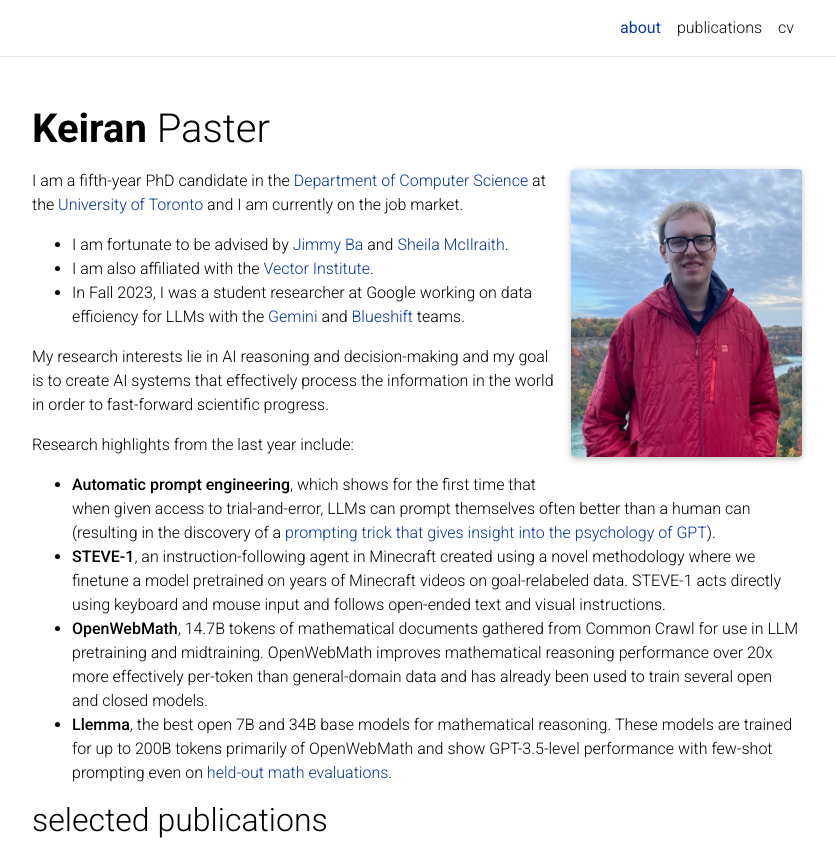
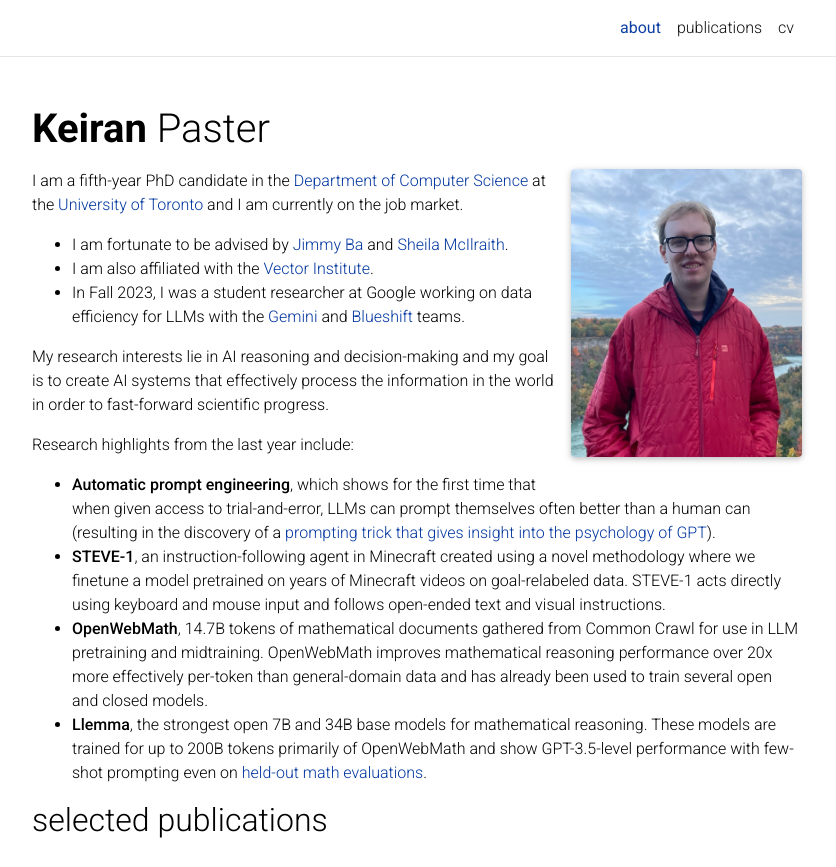
Before and after one commit to keirp/keirp.github.io, a Jekyll site: the page built from _pages/about.md, in a window 1280 px wide and 1170 px high, cut to the strip 0-867 px from the top of the window. Shown: the whole strip, without its empty margins (223-1059 px from the left). Built offline with Jekyll 4.4.1, drawn with Linux system fonts in a browser that asks for light colours; comment, search, counter and statistics services are not loaded; a style sheet for code colours, icons or effects is not loaded.

Commit message:
change to strongest

```diff
--- a/_pages/about.md
+++ b/_pages/about.md
@@ -27,4 +27,4 @@ Research highlights from the last year include:
 - **Automatic prompt engineering**, which shows for the first time that when given access to trial-and-error, LLMs can prompt themselves often better than a human can (resulting in the discovery of a [prompting trick that gives insight into the psychology of GPT](https://twitter.com/karpathy/status/1624847051426234368)).
 - **STEVE-1**, an instruction-following agent in Minecraft created using a novel methodology where we finetune a model pretrained on years of Minecraft videos on goal-relabeled data. STEVE-1 acts directly using keyboard and mouse input and follows open-ended text and visual instructions.
 - **OpenWebMath**, 14.7B tokens of mathematical documents gathered from Common Crawl for use in LLM pretraining and midtraining. OpenWebMath improves mathematical reasoning performance over 20x more effectively per-token than general-domain data and has already been used to train several open and closed models.
-- **Llemma**, the best open 7B and 34B base models for mathematical reasoning. These models are trained for up to 200B tokens primarily of OpenWebMath and show GPT-3.5-level performance with few-shot prompting even on [held-out math evaluations](https://huggingface.co/datasets/keirp/hungarian_national_hs_finals_exam).
+- **Llemma**, the strongest open 7B and 34B base models for mathematical reasoning. These models are trained for up to 200B tokens primarily of OpenWebMath and show GPT-3.5-level performance with few-shot prompting even on [held-out math evaluations](https://huggingface.co/datasets/keirp/hungarian_national_hs_finals_exam).
```
